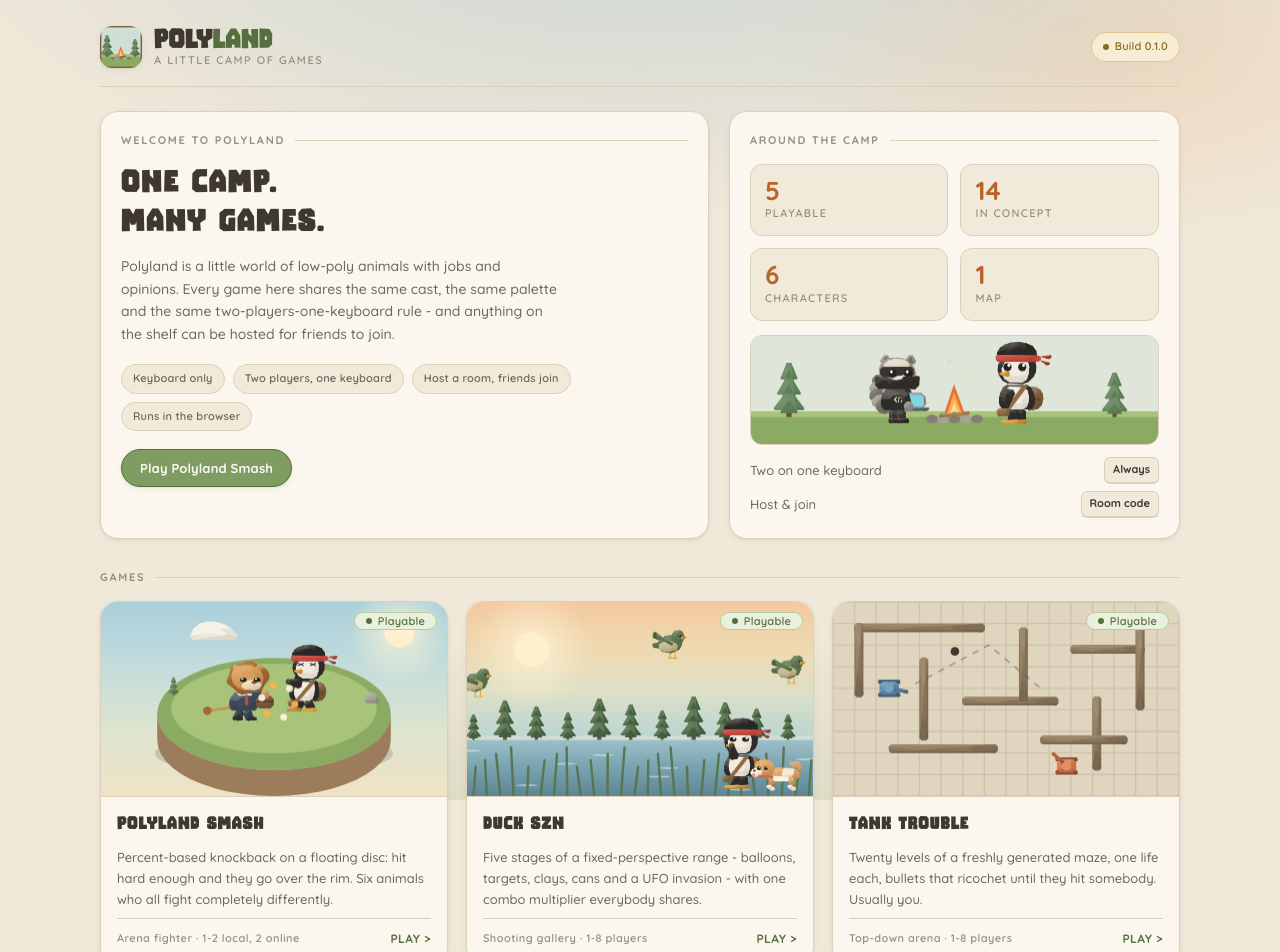
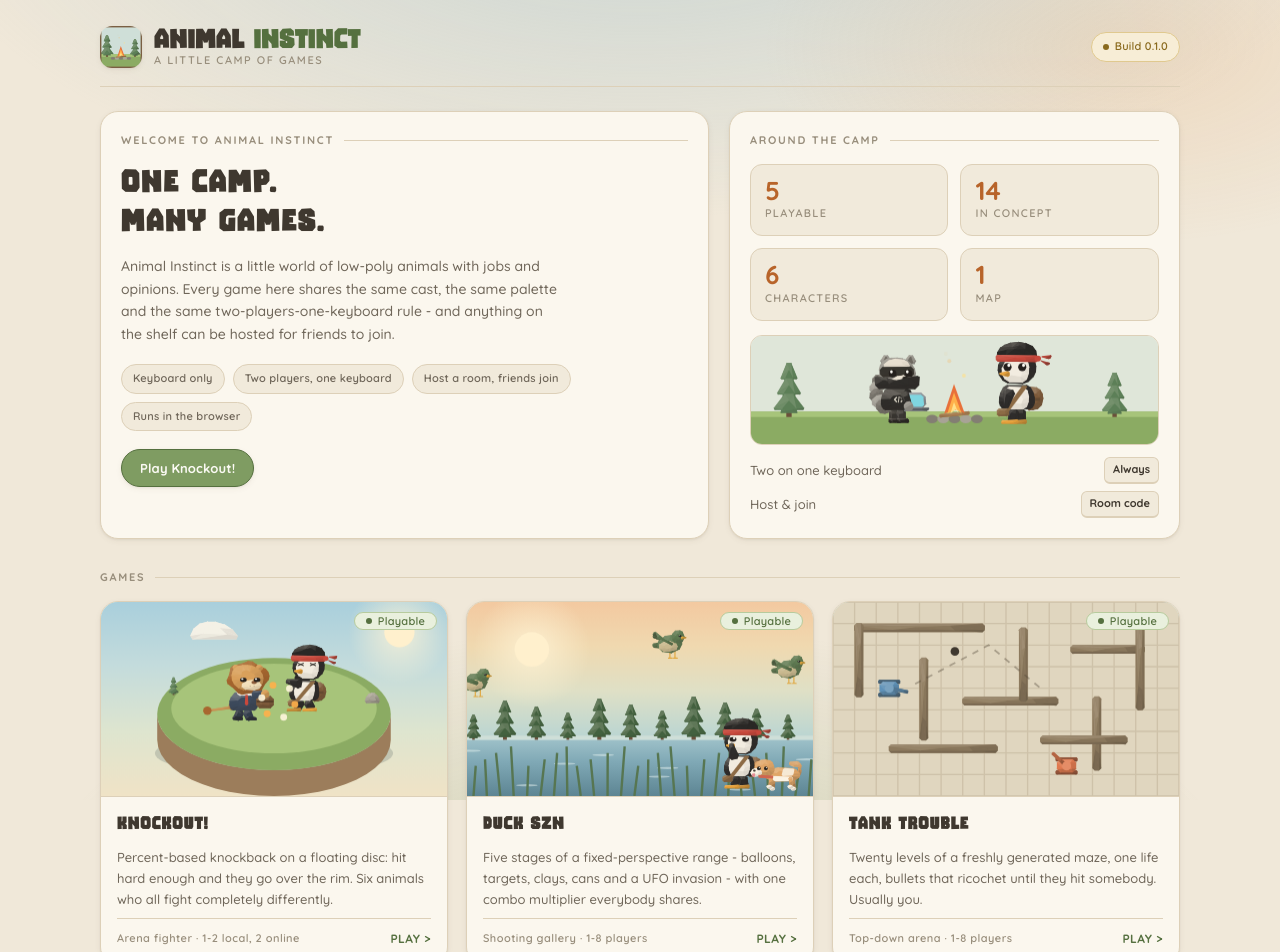
Before and after one commit to Pasionfruit/QuackIsland, a React (Vite) app: page / in a window 1280 px wide. Shown: the top 952 px of the page. Built offline with nearby package versions, Linux system fonts and the light colour scheme.

Commit message:
updates names and titles to be more accurate

```diff
--- a/index.html
+++ b/index.html
@@ -3,7 +3,7 @@
   <head>
     <meta charset="UTF-8" />
     <meta name="viewport" content="width=device-width, initial-scale=1.0" />
-    <title>Polyland</title>
+    <title>Animal Instinct</title>
     <link rel="preconnect" href="https://fonts.googleapis.com" />
     <link rel="preconnect" href="https://fonts.gstatic.com" crossorigin />
     <link
--- a/src/App.tsx
+++ b/src/App.tsx
@@ -70,12 +70,12 @@ export default function App() {
       {route.name === 'game' && !game && (
         <div className="panel">
           <div className="panel__title">404</div>
-          <p className="muted">No such game in Polyland.</p>
+          <p className="muted">No such game in Animal Instinct.</p>
         </div>
       )}
 
       <footer className="footer">
-        <span>Polyland // a little camp of games</span>
+        <span>Animal Instinct // a little camp of games</span>
         <span>Two on one keyboard, or host a room for friends</span>
       </footer>
     </div>
--- a/src/components/Logo.tsx
+++ b/src/components/Logo.tsx
@@ -3,7 +3,7 @@ import { campfire, pine } from '../art/props'
 import { rect } from '../lib/draw'
 import { SceneCanvas } from './SceneCanvas'
 
-/** The Polyland mark: a small fire between two pines. */
+/** The Animal Instinct mark: a small fire between two pines. */
 export function LogoMark({ scale = 1 }: { scale?: number }) {
   return (
     <SceneCanvas
@@ -32,7 +32,7 @@ export function Logo({ onClick }: { onClick?: () => void }) {
       <LogoMark scale={1.4} />
       <span>
         <span className="logo-word">
-          POLY<em>LAND</em>
+          ANIMAL <em>INSTINCT</em>
         </span>
         <span className="logo-sub" style={{ display: 'block' }}>
           a little camp of games
--- a/src/games/TemplatePanel.tsx
+++ b/src/games/TemplatePanel.tsx
@@ -65,10 +65,10 @@ export function TemplatePanel({ game, onBack }: { game: GameEntry; onBack: () =>
             </div>
           </div>
           <p className="muted" style={{ marginBottom: 0, marginTop: 12 }}>
-            Every Polyland game shares one control rig, so this one already has its inputs
+            Every Animal Instinct game shares one control rig, so this one already has its inputs
             decided: {CONTROL_HINTS[0].rows.map(([, key]) => key).join(', ')} for player one,
             the arrow cluster for player two, and the same host-and-join room codes as
-            Polyland Smash.
+            Knockout!.
           </p>
         </div>
       </div>
--- a/src/games/registry.ts
+++ b/src/games/registry.ts
@@ -66,7 +66,7 @@ const PARTY = '2-8 players'
 
 const SMASH: GameEntry = {
   id: 'smash',
-  title: 'Polyland Smash',
+  title: 'Knockout!',
   tagline: 'A friendly scrap on a floating bluff, with no railings.',
   genre: 'Arena fighter',
   players: '1-2 local, 2 online',
--- a/src/games/smash/SmashPanel.tsx
+++ b/src/games/smash/SmashPanel.tsx
@@ -644,7 +644,7 @@ function ModeScreen({
       <div className="panel">
         <div className="panel__title">How online works</div>
         <p className="muted" style={{ margin: 0 }}>
-          Polyland ships its own little relay server. Run <kbd>npm run server</kbd> on the host
+          Animal Instinct ships its own little relay server. Run <kbd>npm run server</kbd> on the host
           machine, then everyone opens the host&apos;s address in a browser. The host&apos;s
           browser runs the match and sends the state out sixty times a second, so both of you see
           exactly the same fight.
@@ -816,7 +816,7 @@ export function SmashPanel() {
   return (
     <div>
       <div className="gamehead">
-        <h2>POLYLAND SMASH</h2>
+        <h2>KNOCKOUT!</h2>
         <span className="chip chip--live">
           <span className="dot" /> Playable
         </span>
--- a/src/pages/Dashboard.tsx
+++ b/src/pages/Dashboard.tsx
@@ -106,15 +106,15 @@ export function Dashboard({ onOpen }: { onOpen: (id: string) => void }) {
     <div>
       <section className="hero">
         <div className="panel hero__copy">
-          <div className="panel__title">Welcome to Polyland</div>
+          <div className="panel__title">Welcome to Animal Instinct</div>
           <h2>
             One camp.
             <br />
             Many games.
           </h2>
           <p>
-            Polyland is a little world of low-poly animals with jobs and opinions. Every game
-            here shares the same cast, the same palette and the same two-players-one-keyboard
+            Animal Instinct is a little world of low-poly animals with jobs and opinions. Every
+            game here shares the same cast, the same palette and the same two-players-one-keyboard
             rule - and anything on the shelf can be hosted for friends to join.
           </p>
           <div className="chiprow">
@@ -124,7 +124,7 @@ export function Dashboard({ onOpen }: { onOpen: (id: string) => void }) {
             <span className="chip">Runs in the browser</span>
           </div>
           <button className="btn btn--primary" onClick={() => onOpen('smash')}>
-            Play Polyland Smash
+            Play Knockout!
           </button>
         </div>
         <div className="panel">
```
